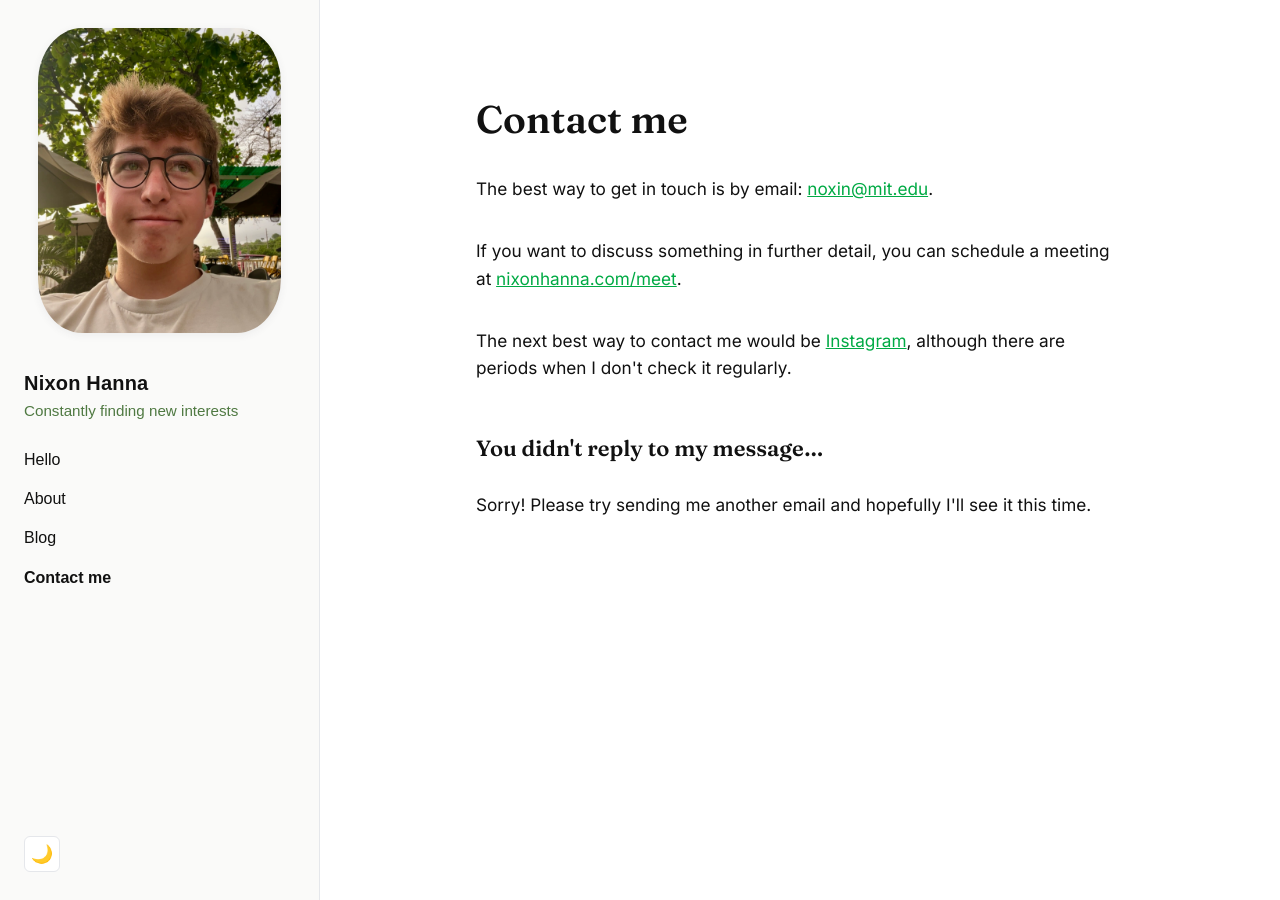
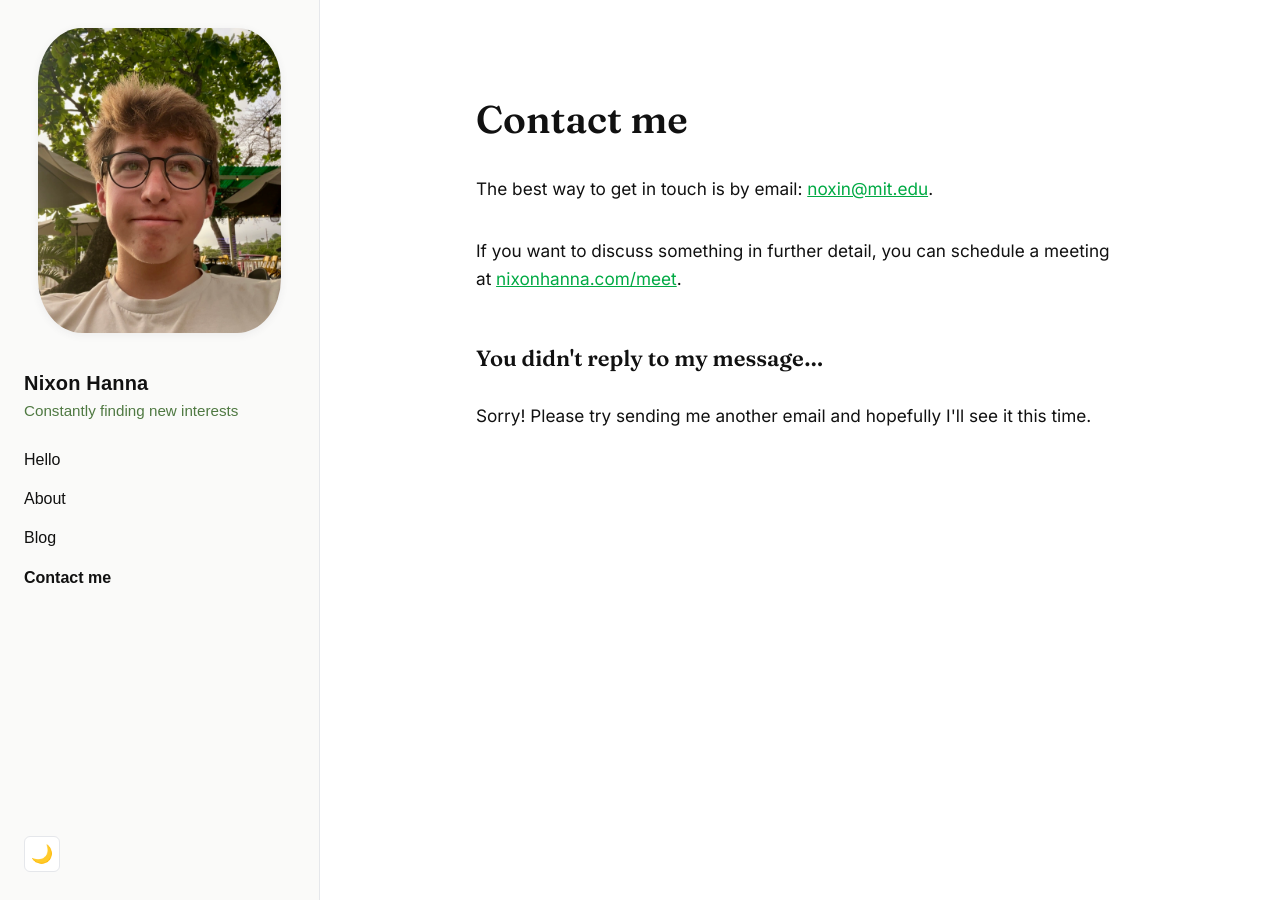
Before and after one commit to nhanna95/personal-website, a Jekyll site: the page built from contact.html, in a window 1280 px wide. Built offline with Jekyll 4.4.1, drawn with Linux system fonts in a browser that asks for light colours.

Commit message:
get rid of instagram on contact page

```diff
--- a/contact.html
+++ b/contact.html
@@ -7,8 +7,6 @@ show_hr: false
 <p>The best way to get in touch is by email: <a href="mailto:noxin@mit.edu">noxin@mit.edu</a>.</p>
 <p>If you want to discuss something in further detail, you can schedule a meeting at <a
         href="{{ '/meet' | relative_url }}">nixonhanna.com/meet</a>.</p>
-<p>The next best way to contact me would be <a href="https://www.instagram.com/nixonh_/">Instagram</a>, although there
-    are periods when I don't check it regularly.</p>
 
 <h2 class="h2">You didn't reply to my message…</h2>
 
```
